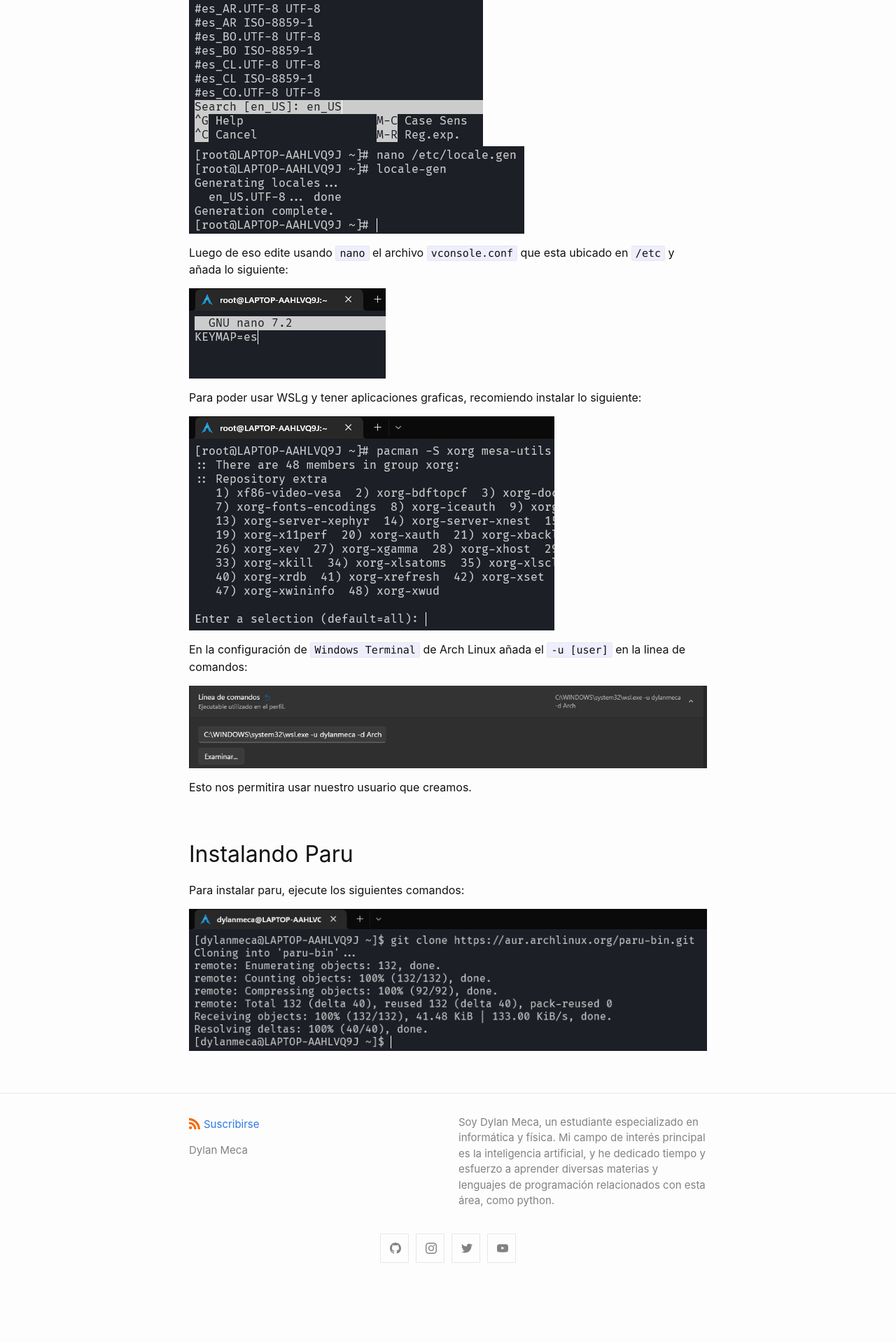
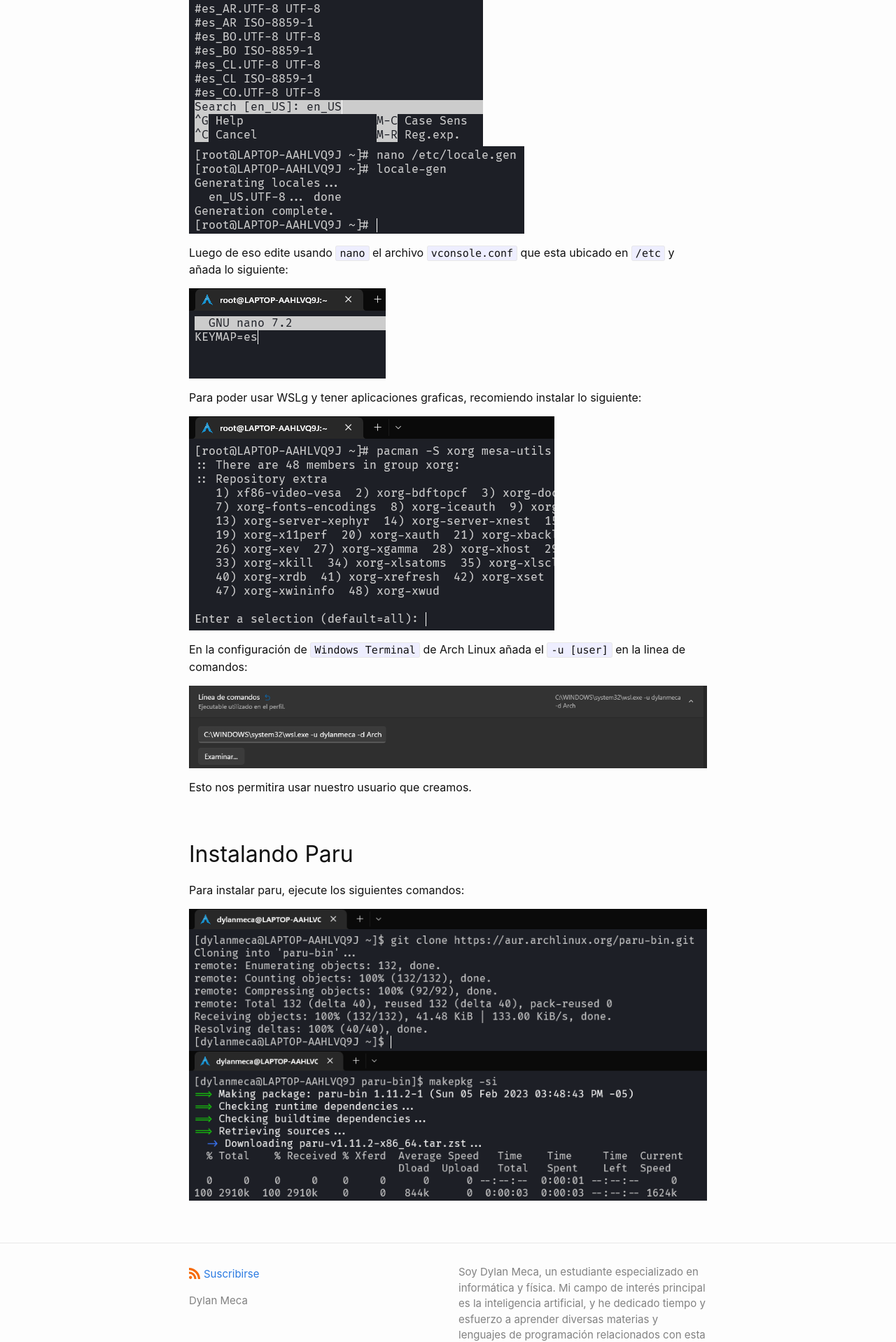
Before and after one commit to dylanmeca/dylanmeca.github.io, a Jekyll site: the page built from _posts/2023-02-05-Cómo-instalar-Arch-Linux-en-WSL2.md, in a window 1280 px wide. Shown: the part 4482-6400 px from the top of the page at 70% size. Built offline with Jekyll 4.4.1, drawn with Linux system fonts in a browser that asks for light colours; a script that is not in the unit is left out; comment, search, counter and statistics services are not loaded; before the commit the page ends 6322 px from its top, so only the background shows below that.

Commit message:
Update 2023-02-05-Cómo-instalar-Arch-Linux-en-WSL2.md

```diff
--- a/_posts/2023-02-05-Cómo-instalar-Arch-Linux-en-WSL2.md
+++ b/_posts/2023-02-05-Cómo-instalar-Arch-Linux-en-WSL2.md
@@ -74,3 +74,4 @@
 Para instalar paru, ejecute los siguientes comandos:
 
 ![archlinux13](https://dylanmeca.github.io/assets/img/archlinux-13.png)
+![archlinux14](https://dylanmeca.github.io/assets/img/archlinux-14.png)
```
